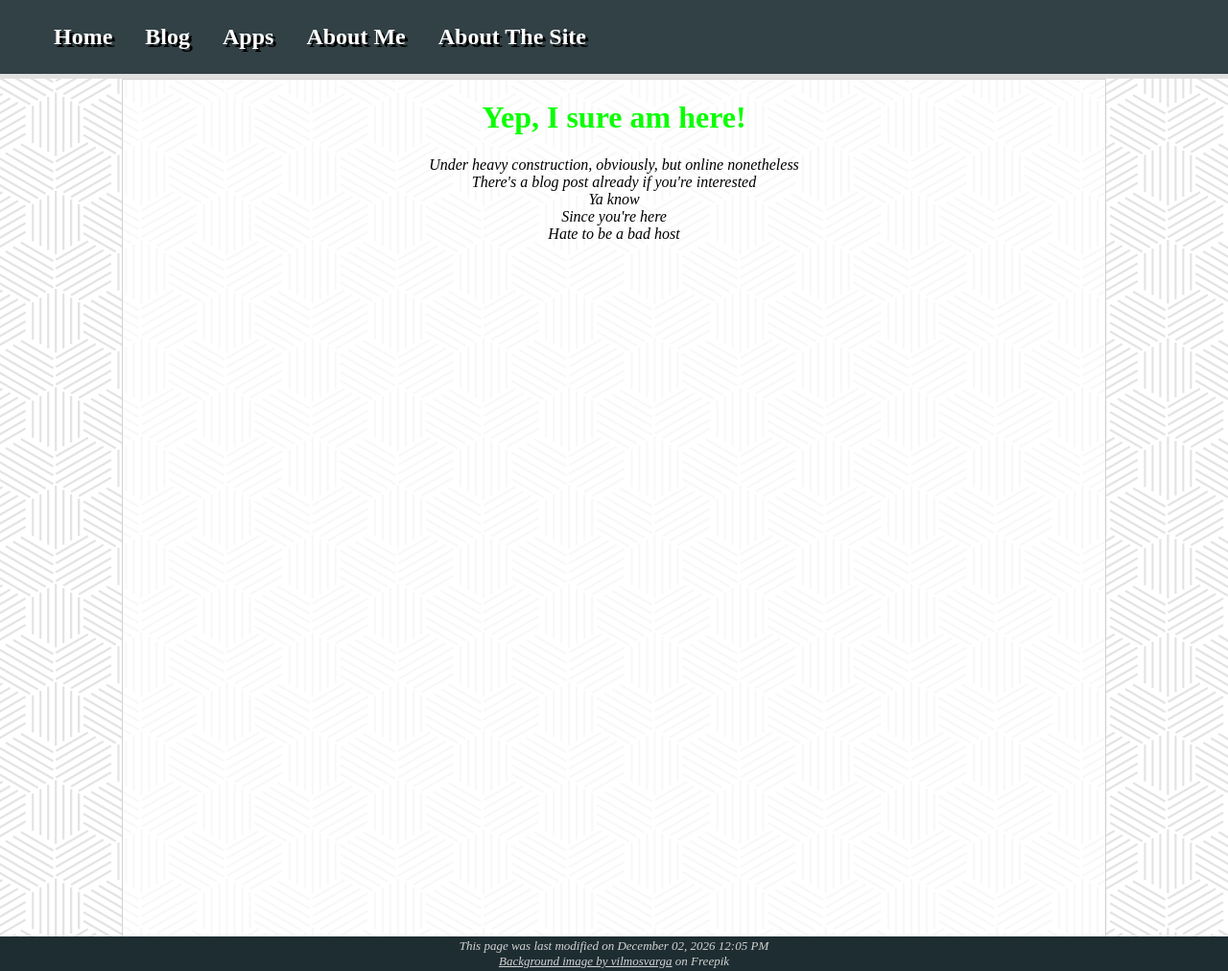
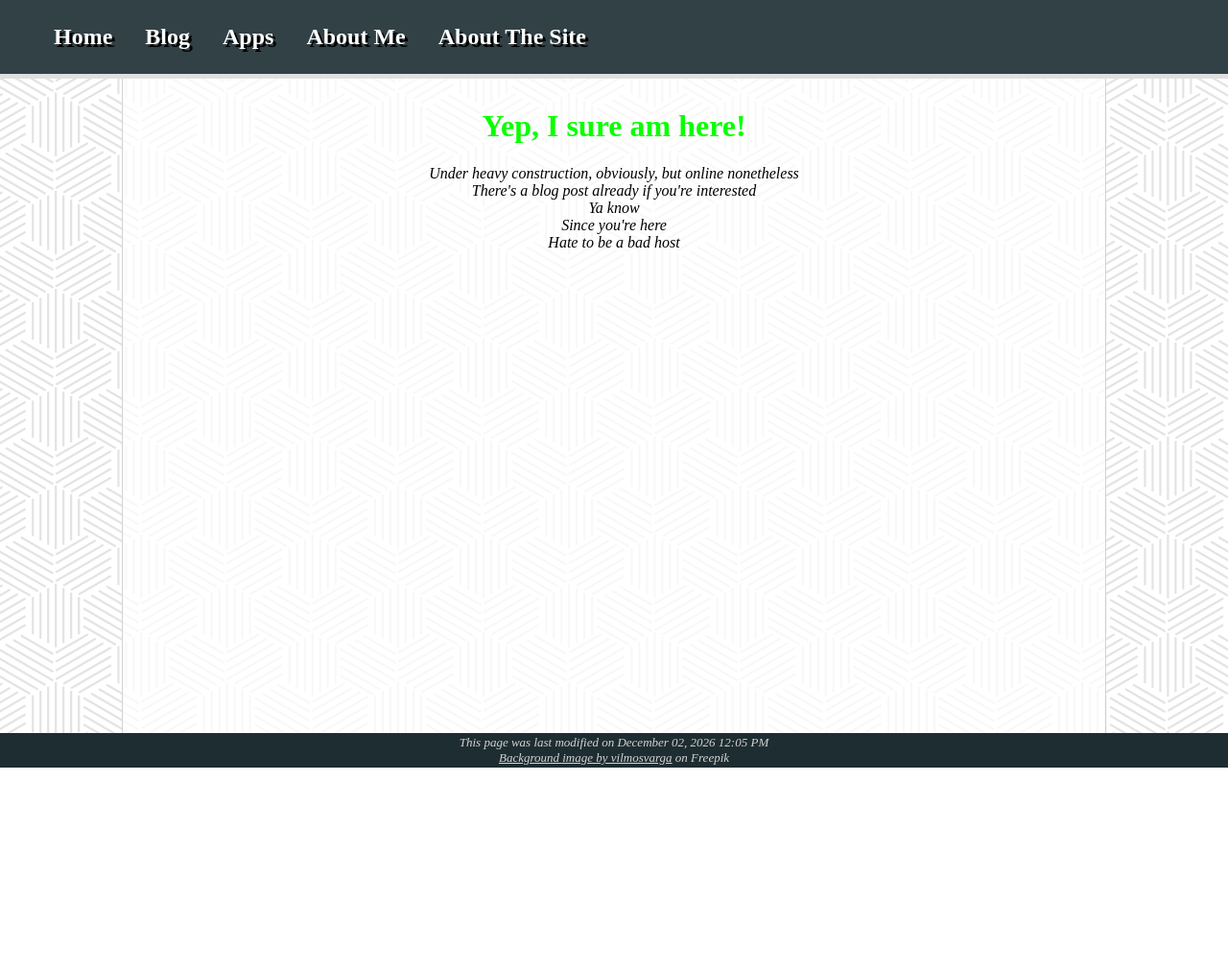
Before and after one commit to Bdialtech/personalSite, a PHP site: page /index.php in a window 1280 px wide. Shown: the whole page at 96% size. After the commit the page ends 800 px from the top, so only its background shows below. Run offline with PHP 8.4, Linux system fonts and the light colour scheme.

Commit message:
Updated header and footer CSS

```diff
--- a/css/default.css
+++ b/css/default.css
@@ -5,19 +5,23 @@ html, body {
 
 .page {
     position: relative;
+    display: flex;
+    flex-direction: column;
     min-height: 100vh;
     background-image: url(/assets/backgrounds/mainBG.png);
     background-repeat: repeat;
 }
 
 .content {
-    margin: auto;
-    padding-bottom: 10%;
-    min-height: 100vh;
+    flex: 1;
+    margin: 0px auto;
+    padding-top: 10px;
+    padding-bottom: 20px;
     width: 80%;
     max-width: 90%;
+    border-left: 1px solid lightgray;
+    border-right: 1px solid lightgray;
     background-color: rgba(255,255,255,0.75);
-    border: 1px solid lightgray;
 }
 
 .goof {
--- a/css/footer.css
+++ b/css/footer.css
@@ -1,11 +1,13 @@
 .footer {
-    position: absolute;
+    position: relative;
+    flex: 1;
     bottom: 0;
     width: 100%;
     height: fit-content;
     background-color: rgb(30, 45, 50);
     color: lightgray;
     padding: 2px 0px;
+    max-height: fit-content;
 }
 
 .footer p {
--- a/css/header.css
+++ b/css/header.css
@@ -33,6 +33,28 @@ header {
 
 #dropdownNavList {
     display: none;
+    margin: 0px auto;
+    width: 100vw;
+}
+
+#dropdownNavList ul, li {
+    margin: 0px auto;
+    padding: 0;
+    max-width: 100%;
+    text-align: left;
+}
+
+#dropdownNavList ul {
+    padding-top: 5px;
+    padding-bottom: 5px;
+    background-color: rgba(0,0,0,0.15);
+}
+
+#dropdownNavList li {
+    padding: 10px;
+    background-color: rgba(0,0,0,0.15);
+    width: fit-content;
+    border: 1px solid rgba(255,255,255,0.15);
 }
 
 #navMenuButton {
```
